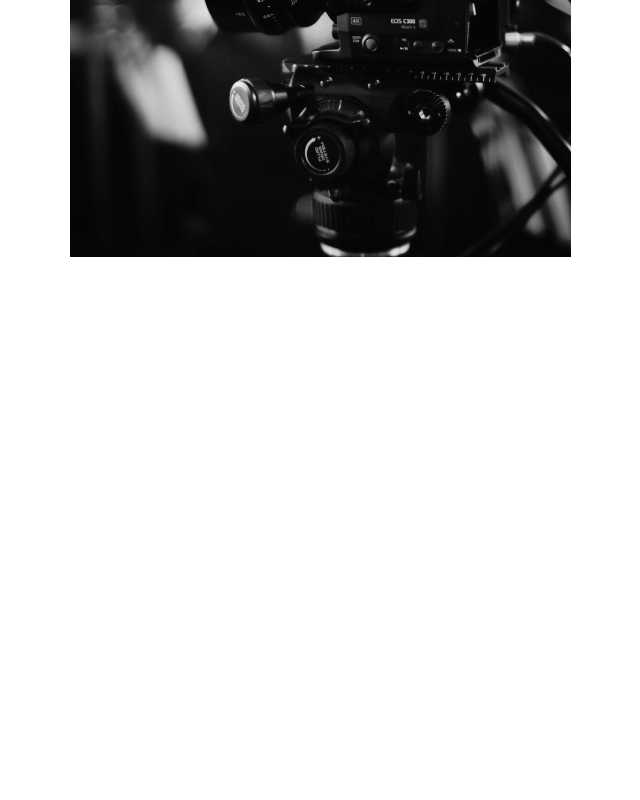
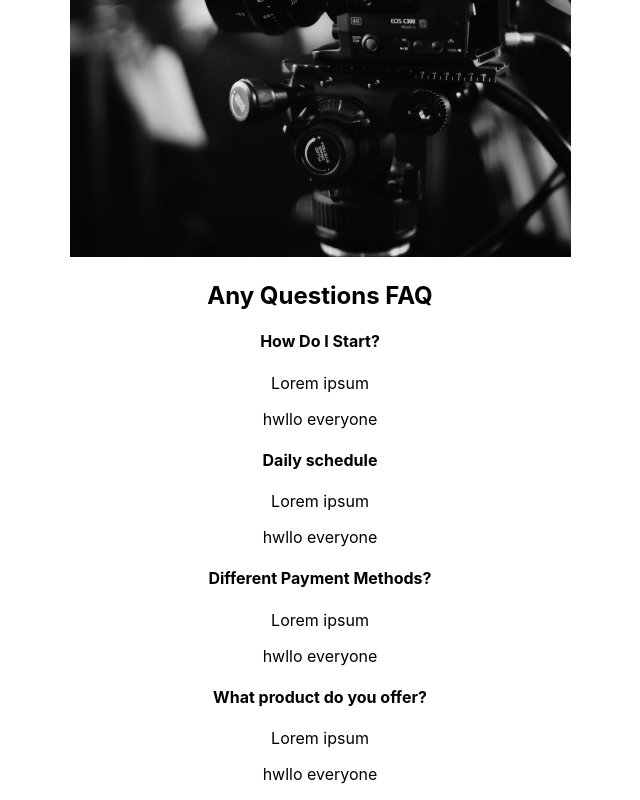
Before and after one commit to samueljohnprasad/bussiness-portfolio-website, a React (Create React App) app: page / in a window 1280 px wide. Shown: the part 2148-2948 px from the top of the page, without its empty margins (320-960 px from the left). Before the commit the page ends 2409 px from the top, so only its background shows below. Built offline with nearby package versions, Linux system fonts and the light colour scheme.

Commit message:
added FAQ section

```diff
--- /dev/null
+++ b/src/components/FaqSection.js
@@ -0,0 +1,38 @@
+import React from 'react'
+
+export default function FaqSection() {
+    return (
+        <div className='faq'>
+            <h2>Any Questions <span>FAQ</span></h2>
+            <div className='question'>
+                <h4>How Do I Start?</h4>
+                <div className='answer'>
+                    <p>Lorem ipsum</p>
+                    <p>hwllo everyone</p>
+                </div>
+            </div>
+            <div className='question'>
+                <h4>Daily schedule</h4>
+                <div className='answer'>
+                    <p>Lorem ipsum</p>
+                    <p>hwllo everyone</p>
+                </div>
+            </div>
+            <div className='question'>
+                <h4>Different Payment Methods?</h4>
+                <div className='answer'>
+                    <p>Lorem ipsum</p>
+                    <p>hwllo everyone</p>
+                </div>
+            </div>
+            <div className='question'>
+                <h4>What product do you offer?</h4>
+                <div className='answer'>
+                    <p>Lorem ipsum</p>
+                    <p>hwllo everyone</p>
+                </div>
+            </div>
+
+        </div>
+    )
+}
--- a/src/pages/AboutUs.js
+++ b/src/pages/AboutUs.js
@@ -1,12 +1,14 @@
 import React from "react";
 //page components
 import AboutSection from "../components/AboutSection";
+import FaqSection from "../components/FaqSection";
 import ServicesSection from "../components/ServicesSection";
 export default function AboutUs() {
   return (
     <>
       <AboutSection />
       <ServicesSection />
+      <FaqSection/>
     </>
   );
 }
```
